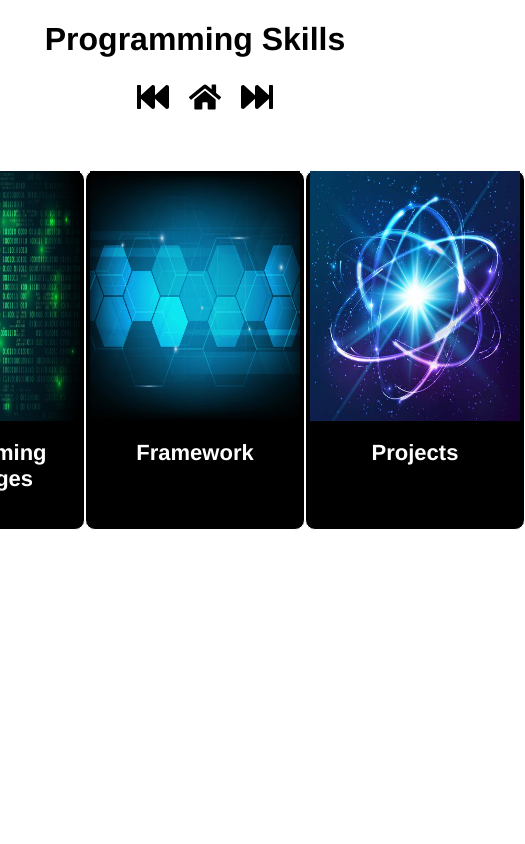
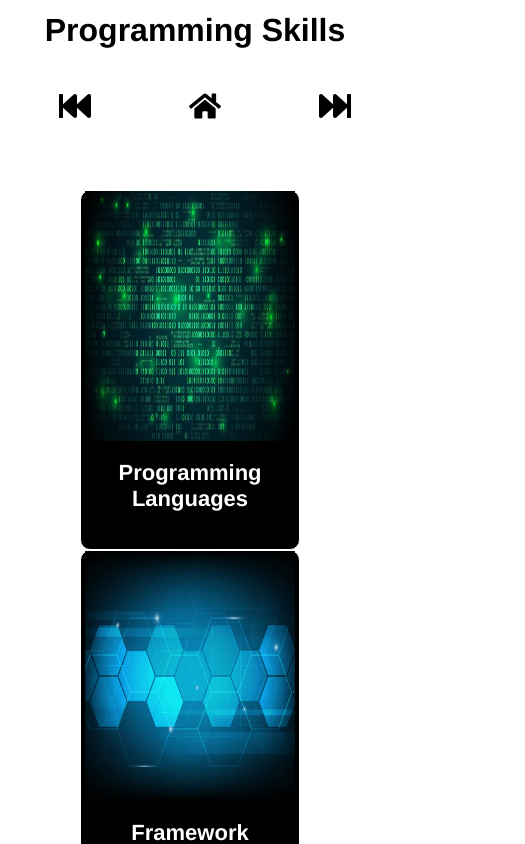
Before and after one commit to MateusHenriqDaSilva/Port, a Next.js app: page /programming in a window 390 px wide. Shown: the top 844 px of the page, 525 px wide, since content can reach past the window. Built offline with nearby package versions, Linux system fonts and the light colour scheme.

Commit message:
first commit

```diff
--- a/src/components/Programming/Cabecalho/CabecalhoProgramming.tsx
+++ b/src/components/Programming/Cabecalho/CabecalhoProgramming.tsx
@@ -3,7 +3,7 @@ import styles from '../../../styles/cabecalhoProgramming.module.css'
 export default function CabecalhoProgramming() {
     return (
         <div className={styles.ContainerGlobal}>
-            <h1>Programming Skills</h1>
+            <h1 className={styles.Titulo}>Programming Skills</h1>
         </div>
     )
 }
--- a/src/components/Programming/SubCabecalhoProgramming/SubCabecalhoProgramming.tsx
+++ b/src/components/Programming/SubCabecalhoProgramming/SubCabecalhoProgramming.tsx
@@ -6,13 +6,13 @@ export default function SubCabecalhoProgramming() {
     return (
         <div className={styles.ContainerGlobal}>
             <Link href={'/'} className={styles.link}>
-                <h1 className={styles.cursor}><FaFastBackward /></h1>
+                <h1><FaFastBackward /></h1>
             </Link>
             <Link href={'/'} className={styles.link}>
-                <h1 className={styles.cursor}><FaHome /></h1>
+                <h1><FaHome /></h1>
             </Link>
             <Link href={'/piscicology'} className={styles.link}>
-                <h1 className={styles.cursor}><FaFastForward /></h1>
+                <h1><FaFastForward /></h1>
             </Link>
         </div>
     )
--- a/src/styles/cabecalhoProgramming.module.css
+++ b/src/styles/cabecalhoProgramming.module.css
@@ -1,7 +1,29 @@
-.ContainerGlobal{
+.ContainerGlobal {
     display: flex;
     height: 60px;
     width: 100%;
     justify-content: center;
     text-align: center;
+    align-items: center;
 }
+
+.Titulo{
+    display: flex;
+    justify-content: center;
+    align-items: center;
+    width: 100%;
+    text-align: center;
+}
+
+
+@media only screen and (max-width: 350px) {
+    .ContainerGlobal {
+        display: flex;
+        height: 60px;
+        width: 100%;
+        font-size: 12px;
+        justify-content: center;
+        align-items: center;
+        text-align: center;
+    }
+}
--- a/src/styles/corpoProgramming.module.css
+++ b/src/styles/corpoProgramming.module.css
@@ -39,3 +39,47 @@
     font-size: 22px;
     color: white;
 }
+
+@media only screen and (max-width: 400px) {
+    .estilo.label {
+        font-size: 15px;
+    }
+
+    .cartaoEspaco {
+        height: 100%;
+        width: 100%;
+        display: flex;
+        justify-content: center;
+        flex-direction: column;
+    }
+
+    .cartao {
+        height: 360px;
+        width: 220px;
+        margin: 0px 0px;
+        align-items: center;
+        text-align: center;
+        border: 1px white solid;
+        border-radius: 10px;
+        background: black;
+        cursor: pointer;
+    }
+
+    .cartao:hover {
+        height: 360px;
+        width: 220px;
+        margin: 0px 0px;
+        align-items: center;
+        text-align: center;
+        border: 1px white solid;
+        border-radius: 10px;
+        background: black;
+        cursor: pointer;
+        border-bottom: 4px solid rgb(170, 255, 170);
+    }
+
+    .cartaoLetras {
+        font-size: 22px;
+        color: white;
+    }
+}
--- a/src/styles/subCabecalhoProgramming.module.css
+++ b/src/styles/subCabecalhoProgramming.module.css
@@ -2,9 +2,35 @@
     display: flex;
     height: 30px;
     justify-content: center;
+    align-items: center;
+    width:100%;
+    text-align: center;
+    padding-top: 50px;
 }
 
-.cursor{
+.link{
     margin-left: 20px;
     cursor: pointer;
+    justify-content: center;
+    align-items: center;
+    text-align: center;
 }
+
+@media only screen and (max-width: 400px) {
+    .ContainerGlobal {
+        display: flex;
+        height: 30px;
+        justify-content: center;
+        align-items: center;
+        text-align: center;
+    }
+
+    .link{
+        margin-left: 20px;
+        cursor: pointer;
+        justify-content: center;
+        align-items: center;
+        text-align: center;
+        width: 100%;
+    }
+}
```
